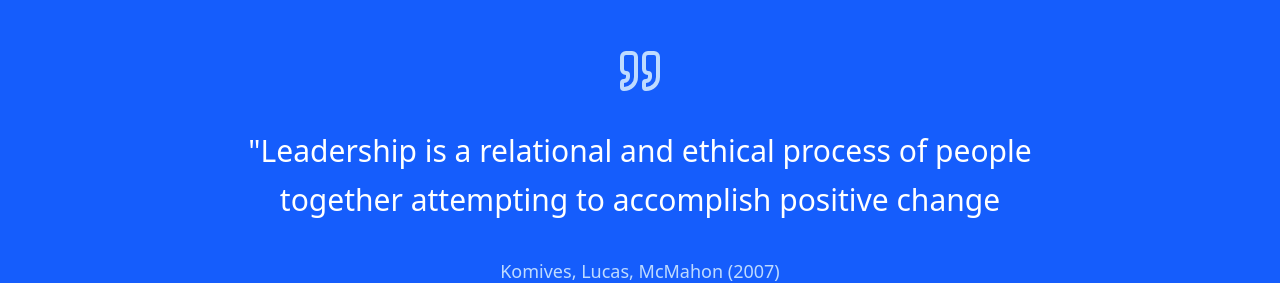
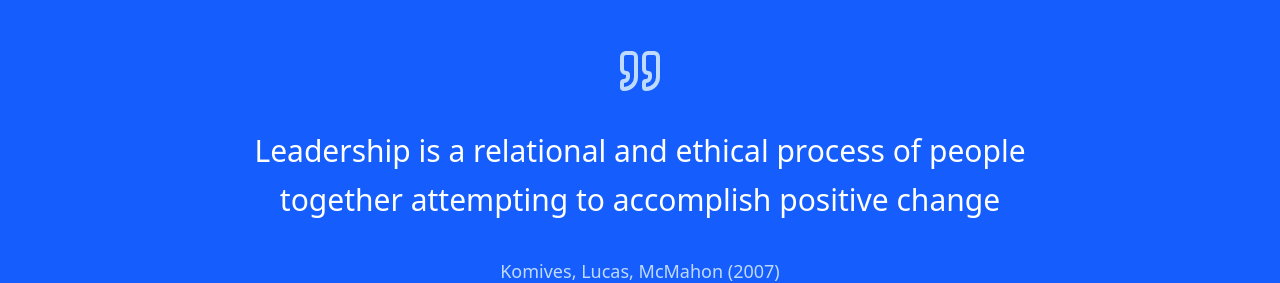
Before and after one commit to Graffix-Web-Team/wingspan, a Next.js app: page / in a window 1280 px wide. Shown: the part 2100-2383 px from the top of the page. Built offline with nearby package versions, Linux system fonts and the light colour scheme.

Commit message:
fix: replace forbidden characters with escape ones

```diff
--- a/src/app/modules/Overview.tsx
+++ b/src/app/modules/Overview.tsx
@@ -22,7 +22,7 @@ export function Overview() {
             <h3 className="text-2xl font-semibold text-gray-900 mb-6">Empowering Youth Since 2015</h3>
             <p className="text-gray-700 mb-6 leading-relaxed">
               Wingspan LA was founded with a simple yet powerful vision: to create a space where young people from all
-              backgrounds could develop the skills, confidence, and connections needed to thrive in today's complex
+              backgrounds could develop the skills, confidence, and connections needed to thrive in today&apos;s complex
               world. What began as a small after-school program has grown into a comprehensive youth development
               initiative serving hundreds of students across Los Angeles County.
             </p>
@@ -169,7 +169,7 @@ export function Overview() {
                   populations.
                 </p>
                 <p className="text-gray-700 leading-relaxed">
-                  We employ a "learn by doing" philosophy, where participants gain knowledge through direct experience
+                  We employ a &quot;learn by doing&quot; philosophy, where participants gain knowledge through direct experience
                   and reflection. Rather than passive learning, our workshops and activities engage young people as
                   active participants in their own development journey.
                 </p>
--- a/src/app/modules/Testimonial.tsx
+++ b/src/app/modules/Testimonial.tsx
@@ -6,7 +6,7 @@ export function Testimonial() {
       <div className="max-w-4xl mx-auto px-4 sm:px-6 lg:px-8 text-center">
         <Quote className="h-12 w-12 text-blue-200 mx-auto mb-8" />
         <blockquote className="text-2xl sm:text-3xl font-medium text-white mb-8 leading-relaxed">
-          "Leadership is a relational and ethical process of people together attempting to accomplish positive change
+          Leadership is a relational and ethical process of people together attempting to accomplish positive change
         </blockquote>
         <div className="text-blue-200">
           <p className="text-lg font-medium">Komives, Lucas, McMahon (2007)</p>
```
